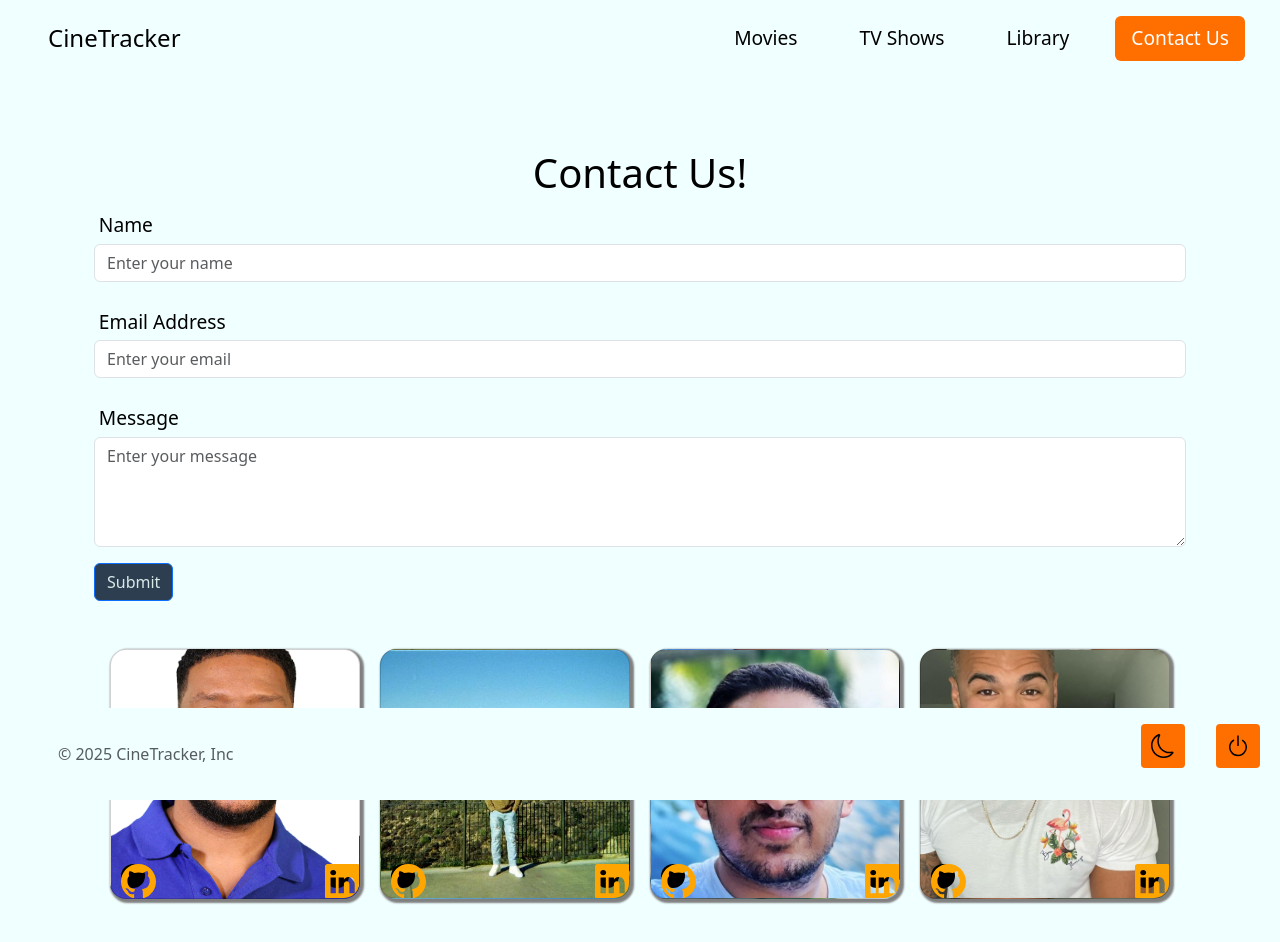
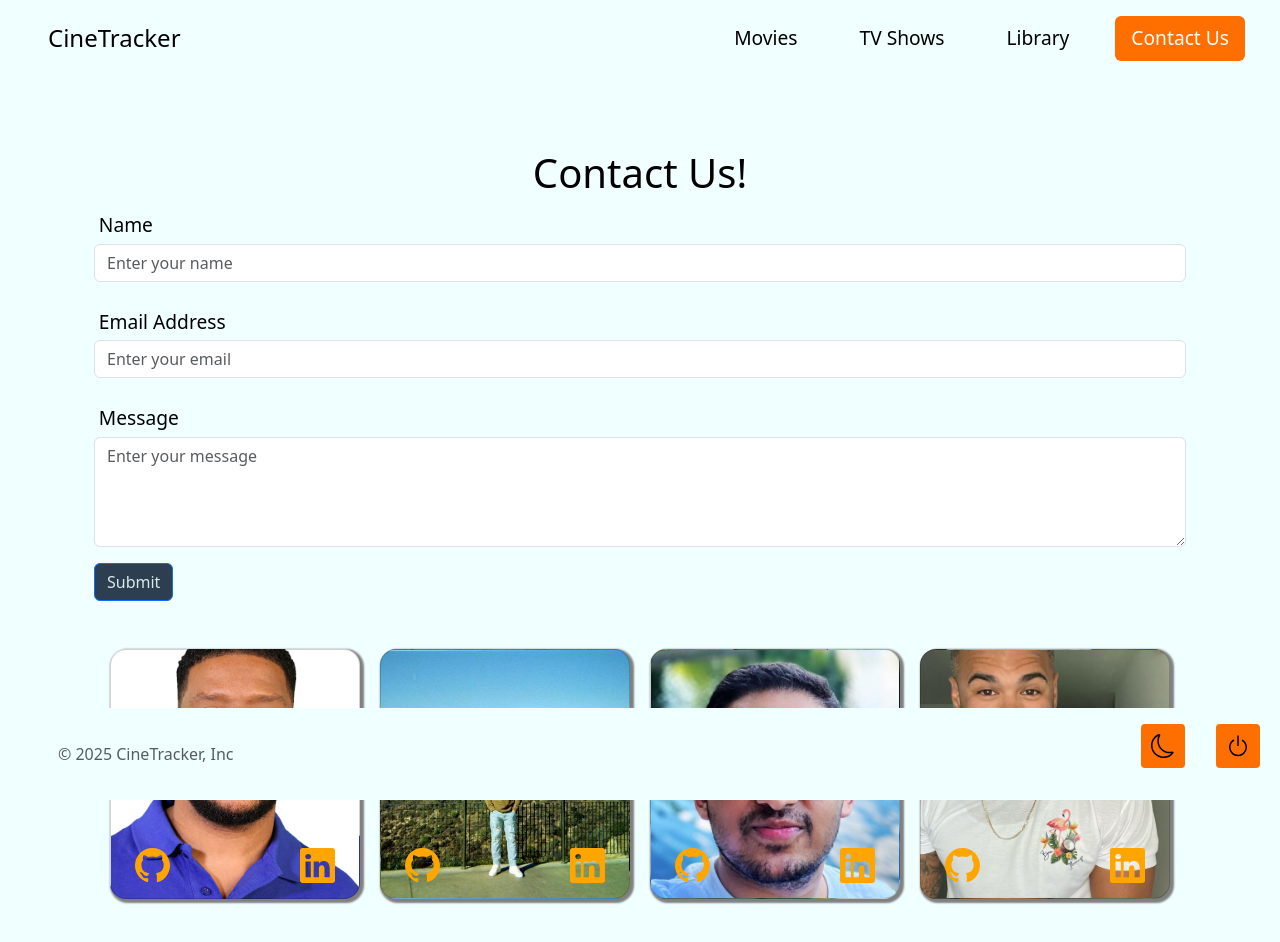
Before and after one commit to gilmerperez/cinetracker, a React (Vite) app in the folder client/: page /Contact in a window 1280 px wide. Shown: the top 942 px of the page. Built offline with nearby package versions, Linux system fonts and the light colour scheme; sample sign-in values are in the browser's storage.

Commit message:
Updated contact-card-buttons

```diff
--- a/client/src/pages/Contact.tsx
+++ b/client/src/pages/Contact.tsx
@@ -124,7 +124,7 @@ const Contact = () => {
             <div className="center d-flex justify-content-between mt-3">
               {/* Action 1 button - GitHub redirect */}
               <a href="https://github.com/bertrandstanley" target="_blank" rel="noopener noreferrer">
-                <button className="card-button card-btn btn text-white svg-button btn-sm border-0">
+                <button className="contact-card-button card-btn btn text-white svg-button btn-sm border-0">
                   <svg xmlns="http://www.w3.org/2000/svg" width="35" height="35" fill="currentColor" className="bi bi-github" viewBox="0 0 16 16">
                     <path d="M8 0C3.58 0 0 3.58 0 8c0 3.54 2.29 6.53 5.47 7.59.4.07.55-.17.55-.38 0-.19-.01-.82-.01-1.49-2.01.37-2.53-.49-2.69-.94-.09-.23-.48-.94-.82-1.13-.28-.15-.68-.52-.01-.53.63-.01 1.08.58 1.23.82.72 1.21 1.87.87 2.33.66.07-.52.28-.87.51-1.07-1.78-.2-3.64-.89-3.64-3.95 0-.87.31-1.59.82-2.15-.08-.2-.36-1.02.08-2.12 0 0 .67-.21 2.2.82.64-.18 1.32-.27 2-.27s1.36.09 2 .27c1.53-1.04 2.2-.82 2.2-.82.44 1.1.16 1.92.08 2.12.51.56.82 1.27.82 2.15 0 3.07-1.87 3.75-3.65 3.95.29.25.54.73.54 1.48 0 1.07-.01 1.93-.01 2.2 0 .21.15.46.55.38A8.01 8.01 0 0 0 16 8c0-4.42-3.58-8-8-8" />
                   </svg>
@@ -133,7 +133,7 @@ const Contact = () => {
 
               {/* Action 3 button - LinkedIn redirect */}
               <a href="https://www.linkedin.com/in/stanleybertrand/" target="_blank" rel="noopener noreferrer">
-                <button className="contact-button card-button card-btn btn text-white svg-button btn-sm border-0">
+                <button className="contact-button contact-card-button card-btn btn text-white svg-button btn-sm border-0">
                   <svg xmlns="http://www.w3.org/2000/svg" width="35" height="35" fill="currentColor" className="bi bi-linkedin" viewBox="0 0 16 16">
                     <path d="M0 1.146C0 .513.526 0 1.175 0h13.65C15.474 0 16 .513 16 1.146v13.708c0 .633-.526 1.146-1.175 1.146H1.175C.526 16 0 15.487 0 14.854zm4.943 12.248V6.169H2.542v7.225zm-1.2-8.212c.837 0 1.358-.554 1.358-1.248-.015-.709-.52-1.248-1.342-1.248S2.4 3.226 2.4 3.934c0 .694.521 1.248 1.327 1.248zm4.908 8.212V9.359c0-.216.016-.432.08-.586.173-.431.568-.878 1.232-.878.869 0 1.216.662 1.216 1.634v3.865h2.401V9.25c0-2.22-1.184-3.252-2.764-3.252-1.274 0-1.845.7-2.165 1.193v.025h-.016l.016-.025V6.169h-2.4c.03.678 0 7.225 0 7.225z" />
                   </svg>
@@ -152,7 +152,7 @@ const Contact = () => {
             <div className="center d-flex justify-content-between mt-3">
               {/* Action 1 button - GitHub redirect */}
               <a href="https://github.com/gilmerperez" target="_blank" rel="noopener noreferrer">
-                <button className="card-button card-btn btn text-white svg-button btn-sm border-0">
+                <button className="contact-card-button card-btn btn text-white svg-button btn-sm border-0">
                   <svg xmlns="http://www.w3.org/2000/svg" width="35" height="35" fill="currentColor" className="bi bi-github" viewBox="0 0 16 16">
                     <path d="M8 0C3.58 0 0 3.58 0 8c0 3.54 2.29 6.53 5.47 7.59.4.07.55-.17.55-.38 0-.19-.01-.82-.01-1.49-2.01.37-2.53-.49-2.69-.94-.09-.23-.48-.94-.82-1.13-.28-.15-.68-.52-.01-.53.63-.01 1.08.58 1.23.82.72 1.21 1.87.87 2.33.66.07-.52.28-.87.51-1.07-1.78-.2-3.64-.89-3.64-3.95 0-.87.31-1.59.82-2.15-.08-.2-.36-1.02.08-2.12 0 0 .67-.21 2.2.82.64-.18 1.32-.27 2-.27s1.36.09 2 .27c1.53-1.04 2.2-.82 2.2-.82.44 1.1.16 1.92.08 2.12.51.56.82 1.27.82 2.15 0 3.07-1.87 3.75-3.65 3.95.29.25.54.73.54 1.48 0 1.07-.01 1.93-.01 2.2 0 .21.15.46.55.38A8.01 8.01 0 0 0 16 8c0-4.42-3.58-8-8-8" />
                   </svg>
@@ -161,7 +161,7 @@ const Contact = () => {
 
               {/* Action 3 button - LinkedIn redirect */}
               <a href="https://www.linkedin.com" target="_blank" rel="noopener noreferrer">
-                <button className="contact-button card-button card-btn btn text-white svg-button btn-sm border-0">
+                <button className="contact-button contact-card-button card-btn btn text-white svg-button btn-sm border-0">
                   <svg xmlns="http://www.w3.org/2000/svg" width="35" height="35" fill="currentColor" className="bi bi-linkedin" viewBox="0 0 16 16">
                     <path d="M0 1.146C0 .513.526 0 1.175 0h13.65C15.474 0 16 .513 16 1.146v13.708c0 .633-.526 1.146-1.175 1.146H1.175C.526 16 0 15.487 0 14.854zm4.943 12.248V6.169H2.542v7.225zm-1.2-8.212c.837 0 1.358-.554 1.358-1.248-.015-.709-.52-1.248-1.342-1.248S2.4 3.226 2.4 3.934c0 .694.521 1.248 1.327 1.248zm4.908 8.212V9.359c0-.216.016-.432.08-.586.173-.431.568-.878 1.232-.878.869 0 1.216.662 1.216 1.634v3.865h2.401V9.25c0-2.22-1.184-3.252-2.764-3.252-1.274 0-1.845.7-2.165 1.193v.025h-.016l.016-.025V6.169h-2.4c.03.678 0 7.225 0 7.225z" />
                   </svg>
@@ -181,7 +181,7 @@ const Contact = () => {
             <div className="center d-flex justify-content-between mt-3">
               {/* Action 1 button - GitHub redirect */}
               <a href="https://github.com/AdiPatel095/" target="_blank" rel="noopener noreferrer">
-                <button className="card-button card-btn btn text-white svg-button btn-sm border-0">
+                <button className="contact-card-button card-btn btn text-white svg-button btn-sm border-0">
                   <svg xmlns="http://www.w3.org/2000/svg" width="35" height="35" fill="currentColor" className="bi bi-github" viewBox="0 0 16 16">
                     <path d="M8 0C3.58 0 0 3.58 0 8c0 3.54 2.29 6.53 5.47 7.59.4.07.55-.17.55-.38 0-.19-.01-.82-.01-1.49-2.01.37-2.53-.49-2.69-.94-.09-.23-.48-.94-.82-1.13-.28-.15-.68-.52-.01-.53.63-.01 1.08.58 1.23.82.72 1.21 1.87.87 2.33.66.07-.52.28-.87.51-1.07-1.78-.2-3.64-.89-3.64-3.95 0-.87.31-1.59.82-2.15-.08-.2-.36-1.02.08-2.12 0 0 .67-.21 2.2.82.64-.18 1.32-.27 2-.27s1.36.09 2 .27c1.53-1.04 2.2-.82 2.2-.82.44 1.1.16 1.92.08 2.12.51.56.82 1.27.82 2.15 0 3.07-1.87 3.75-3.65 3.95.29.25.54.73.54 1.48 0 1.07-.01 1.93-.01 2.2 0 .21.15.46.55.38A8.01 8.01 0 0 0 16 8c0-4.42-3.58-8-8-8" />
                   </svg>
@@ -190,7 +190,7 @@ const Contact = () => {
 
               {/* Action 3 button - LinkedIn redirect */}
               <a href="https://www.linkedin.com/in/095-adi-patel/" target="_blank" rel="noopener noreferrer">
-                <button className="contact-button card-button card-btn btn text-white svg-button btn-sm border-0">
+                <button className="contact-button contact-card-button card-btn btn text-white svg-button btn-sm border-0">
                   <svg xmlns="http://www.w3.org/2000/svg" width="35" height="35" fill="currentColor" className="bi bi-linkedin" viewBox="0 0 16 16">
                     <path d="M0 1.146C0 .513.526 0 1.175 0h13.65C15.474 0 16 .513 16 1.146v13.708c0 .633-.526 1.146-1.175 1.146H1.175C.526 16 0 15.487 0 14.854zm4.943 12.248V6.169H2.542v7.225zm-1.2-8.212c.837 0 1.358-.554 1.358-1.248-.015-.709-.52-1.248-1.342-1.248S2.4 3.226 2.4 3.934c0 .694.521 1.248 1.327 1.248zm4.908 8.212V9.359c0-.216.016-.432.08-.586.173-.431.568-.878 1.232-.878.869 0 1.216.662 1.216 1.634v3.865h2.401V9.25c0-2.22-1.184-3.252-2.764-3.252-1.274 0-1.845.7-2.165 1.193v.025h-.016l.016-.025V6.169h-2.4c.03.678 0 7.225 0 7.225z" />
                   </svg>
@@ -209,7 +209,7 @@ const Contact = () => {
             <div className="center d-flex justify-content-between mt-3">
               {/* Action 1 button - GitHub redirect */}
               <a href="https://github.com/Fredbo561" target="_blank" rel="noopener noreferrer">
-                <button className="card-button card-btn btn text-white svg-button btn-sm border-0">
+                <button className="contact-card-button card-btn btn text-white svg-button btn-sm border-0">
                   <svg xmlns="http://www.w3.org/2000/svg" width="35" height="35" fill="currentColor" className="bi bi-github" viewBox="0 0 16 16">
                     <path d="M8 0C3.58 0 0 3.58 0 8c0 3.54 2.29 6.53 5.47 7.59.4.07.55-.17.55-.38 0-.19-.01-.82-.01-1.49-2.01.37-2.53-.49-2.69-.94-.09-.23-.48-.94-.82-1.13-.28-.15-.68-.52-.01-.53.63-.01 1.08.58 1.23.82.72 1.21 1.87.87 2.33.66.07-.52.28-.87.51-1.07-1.78-.2-3.64-.89-3.64-3.95 0-.87.31-1.59.82-2.15-.08-.2-.36-1.02.08-2.12 0 0 .67-.21 2.2.82.64-.18 1.32-.27 2-.27s1.36.09 2 .27c1.53-1.04 2.2-.82 2.2-.82.44 1.1.16 1.92.08 2.12.51.56.82 1.27.82 2.15 0 3.07-1.87 3.75-3.65 3.95.29.25.54.73.54 1.48 0 1.07-.01 1.93-.01 2.2 0 .21.15.46.55.38A8.01 8.01 0 0 0 16 8c0-4.42-3.58-8-8-8" />
                   </svg>
@@ -218,7 +218,7 @@ const Contact = () => {
 
               {/* Action 3 button - LinkedIn redirect */}
               <a href="https://www.linkedin.com/in/freddy-laboy-4a1513144/" target="_blank" rel="noopener noreferrer">
-                <button className="contact-button card-button card-btn btn text-white svg-button btn-sm border-0">
+                <button className="contact-button contact-card-button card-btn btn text-white svg-button btn-sm border-0">
                   <svg xmlns="http://www.w3.org/2000/svg" width="35" height="35" fill="currentColor" className="bi bi-linkedin" viewBox="0 0 16 16">
                     <path d="M0 1.146C0 .513.526 0 1.175 0h13.65C15.474 0 16 .513 16 1.146v13.708c0 .633-.526 1.146-1.175 1.146H1.175C.526 16 0 15.487 0 14.854zm4.943 12.248V6.169H2.542v7.225zm-1.2-8.212c.837 0 1.358-.554 1.358-1.248-.015-.709-.52-1.248-1.342-1.248S2.4 3.226 2.4 3.934c0 .694.521 1.248 1.327 1.248zm4.908 8.212V9.359c0-.216.016-.432.08-.586.173-.431.568-.878 1.232-.878.869 0 1.216.662 1.216 1.634v3.865h2.401V9.25c0-2.22-1.184-3.252-2.764-3.252-1.274 0-1.845.7-2.165 1.193v.025h-.016l.016-.025V6.169h-2.4c.03.678 0 7.225 0 7.225z" />
                   </svg>
--- a/client/src/styles/contact.css
+++ b/client/src/styles/contact.css
@@ -15,6 +15,7 @@ div.stanley {
     height: 250px !important;
     width: 250px !important;
 }
+
 div.gilmer {
     background-image: url('../../public/Gilmer-Perez.png');
     background-size: cover;
@@ -22,6 +23,7 @@ div.gilmer {
     height: 250px !important;
     width: 250px !important;
 }
+
 div.adi {
     background-image: url('../../public/Adi-Patel.jpg');
     background-size: cover;
@@ -29,6 +31,7 @@ div.adi {
     height: 250px !important;
     width: 250px !important;
 }
+
 div.freddy {
     background-image: url('../../public/Freddy-Laboy.JPG');
     background-size: cover;
@@ -36,11 +39,13 @@ div.freddy {
     height: 250px !important;
     width: 250px !important;
 }
+
 div.center {
     display: flex;
     gap: 2px;
     align-items: center;
 }
+
 div.custom-flex {
     display: flex;
     gap: 20px;
@@ -51,11 +56,9 @@ div.custom-flex {
     padding: 0;
     box-sizing: border-box;
     justify-content: center !important;
+}
 
-
-
-}
-.card-button {
+.contact-card-button {
     fill: currentColor !important;
     color: #ff6f00 !important;
 }
```
Also changed, not shown: client/src/index.css (+106 -6 lines).
